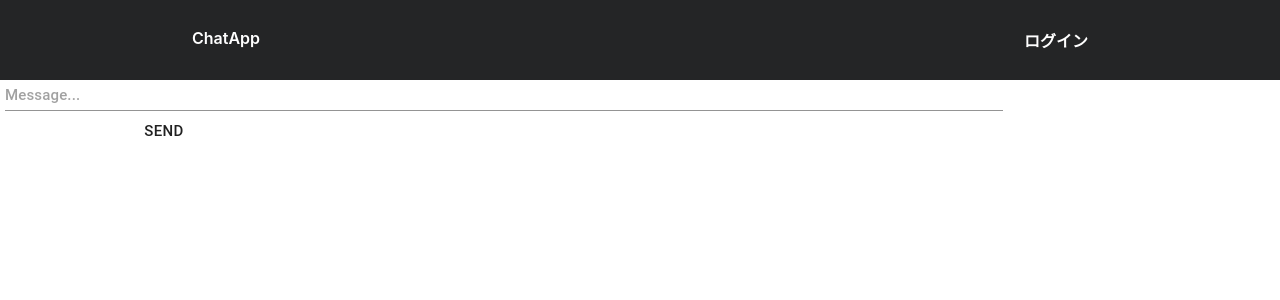
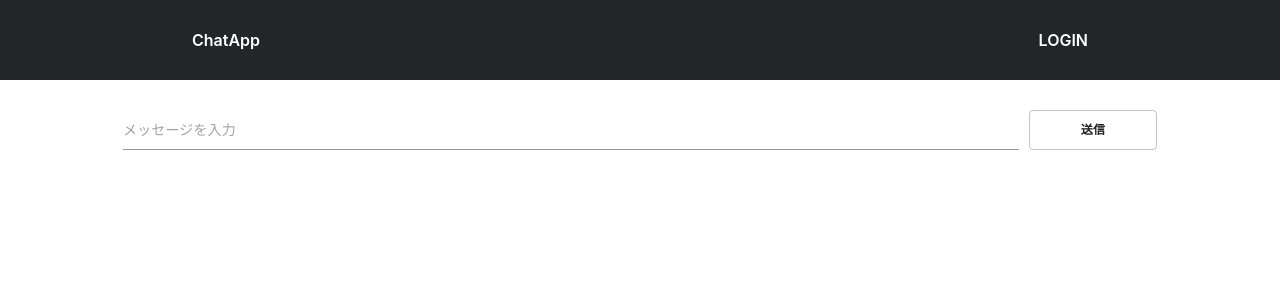
Before and after one commit to pythagoras-yamamoto/React-Messenger, a React (Create React App) app: page / in a window 1280 px wide. Shown: the top 300 px of the page. Built offline with nearby package versions, Linux system fonts and the light colour scheme.

Commit message:
送信フォームデザインhennkou

```diff
--- a/src/components/Navbar.js
+++ b/src/components/Navbar.js
@@ -12,7 +12,7 @@ export const Navbar = () => {
         <div>
           {/* <Link to="/register">register</Link> */}
           <Link to="/login" className="nav-item">
-            ログイン
+            LOGIN
           </Link>
         </div>
       </Nav>
--- a/src/components/SendMessage.js
+++ b/src/components/SendMessage.js
@@ -24,34 +24,43 @@ export const SendMessage = ({ scroll }) => {
   return (
     <div>
       <form onSubmit={sendMessage}>
-        <div className="sendMsg">
+        <SendMsg>
           <Input
             style={{
-              width: "78%",
-              fontSize: "15px",
-              fontWeight: "550",
-              marginLeft: "5px",
-              marginBottom: "-3px",
+              width: "70%",
+              fontSize: "14px",
+              fontWeight: "500",
+              marginRight: "10px",
+              // marginBottom: "-5px",
             }}
-            placeholder="Message..."
+            placeholder="メッセージを入力"
             type="text"
             value={msg}
             onChange={(e) => setMsg(e.target.value)}
           />
           <Button
+            variant="outlined"
             style={{
-              width: "18%",
-              fontSize: "15px",
-              fontWeight: "550",
-              margin: "4px 5% -13px 5%",
-              maxWidth: "200px",
+              height: "40px",
+              width: "10%",
+              fontSize: "12px",
+              fontWeight: "600",
+              // margin: "5px",
+              // margin: "4px 5% -13px 5%",
+              // maxWidth: "200px",
             }}
             type="submit"
           >
-            Send
+            送信
           </Button>
-        </div>
+        </SendMsg>
       </form>
     </div>
   );
 };
+
+const SendMsg = styled.div`
+  display: flex;
+  justify-content: center;
+  padding-top: 30px;
+`;
```
